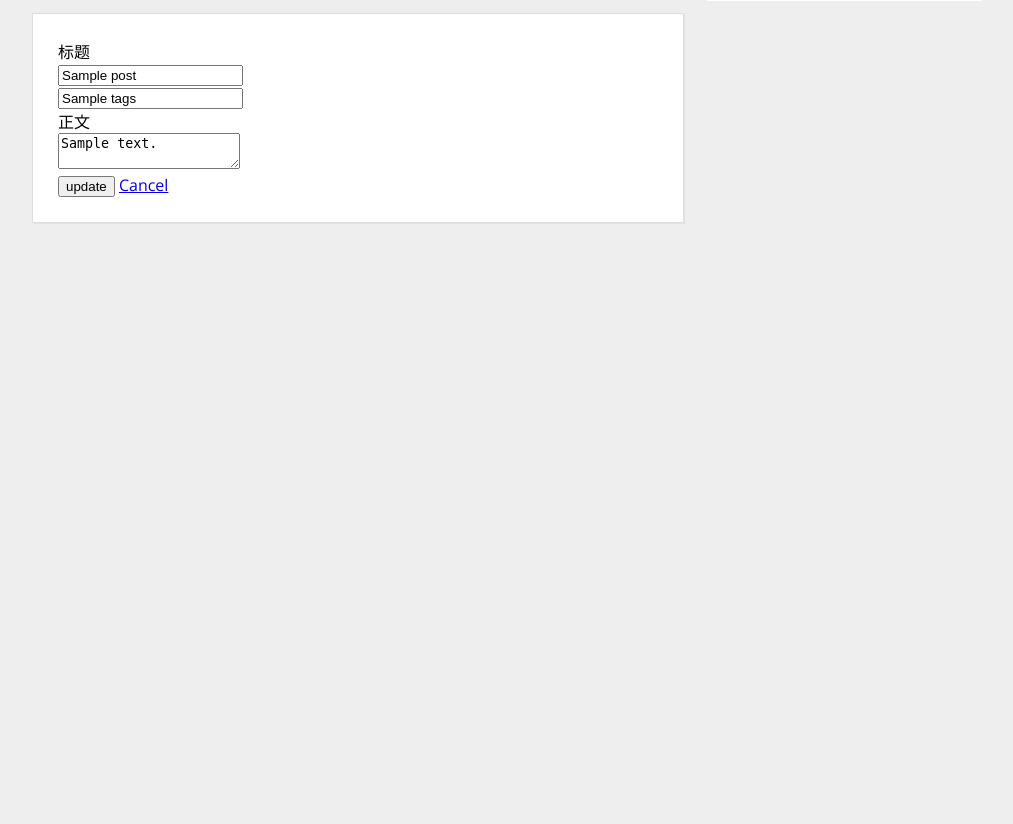
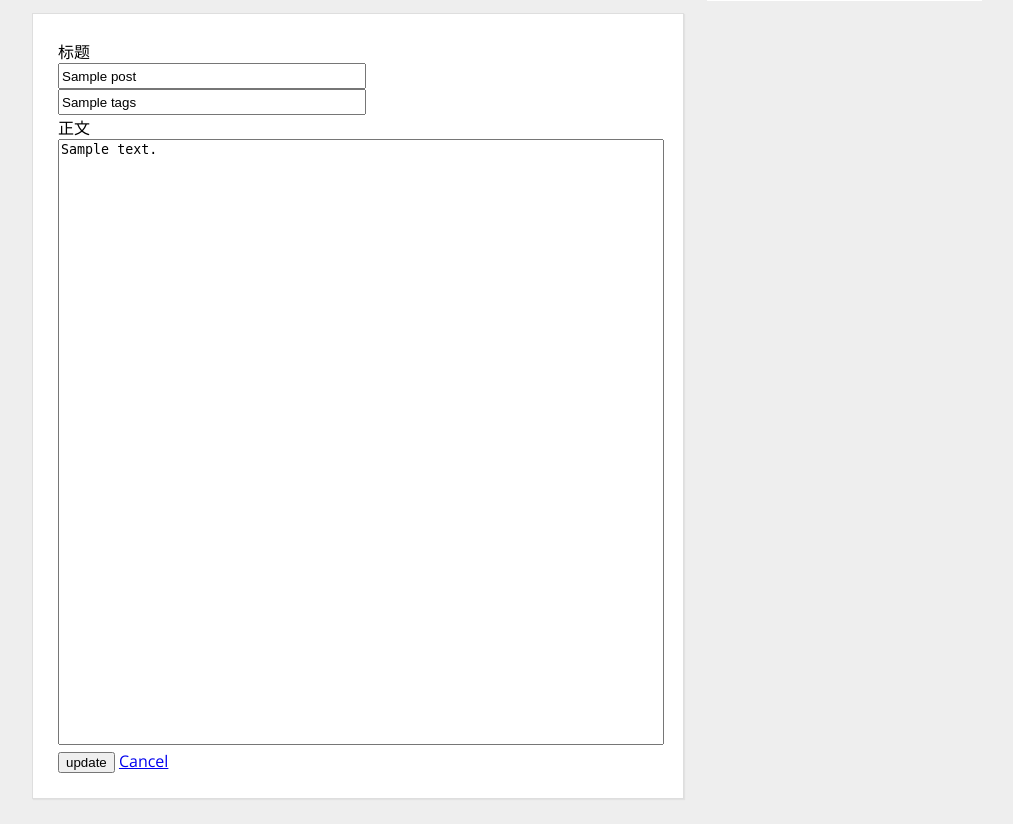
Before and after one commit to silbertmonaphia/LiteWeb, a Flask app: template templates/edit.html in a window 1280 px wide. Shown: the part 111-935 px from the top of the page, without its empty margins (133-1146 px from the left). Before the commit the page ends 334 px from the top, so only its background shows below. Run offline with Flask 2, Linux system fonts and the light colour scheme; the template is opened without the code that fills it: most values are stand-ins (such as "Sample title", 1, 10 or a date in 2020).

Commit message:
Add css style

```diff
--- a/templates/edit.html
+++ b/templates/edit.html
@@ -18,14 +18,14 @@
       <label>标题</label>
 
       <div>
-        <input name="title" type="text" value="{{post.title}}"><br>
-        <input name="tags" type="text" value="{{post.tags}}">
+        <input name="title" type="text" value="{{post.title}}" class="editbox"><br>
+        <input name="tags" type="text" value="{{post.tags}}" class="editbox">
       </div>
 
       <label>正文</label>
 
       <div>
-        <textarea id="content" name="content">{{post.content}}</textarea>
+        <textarea id="content" name="content" class="textarea">{{post.content}}</textarea>
       </div>
 
       <div>
```
